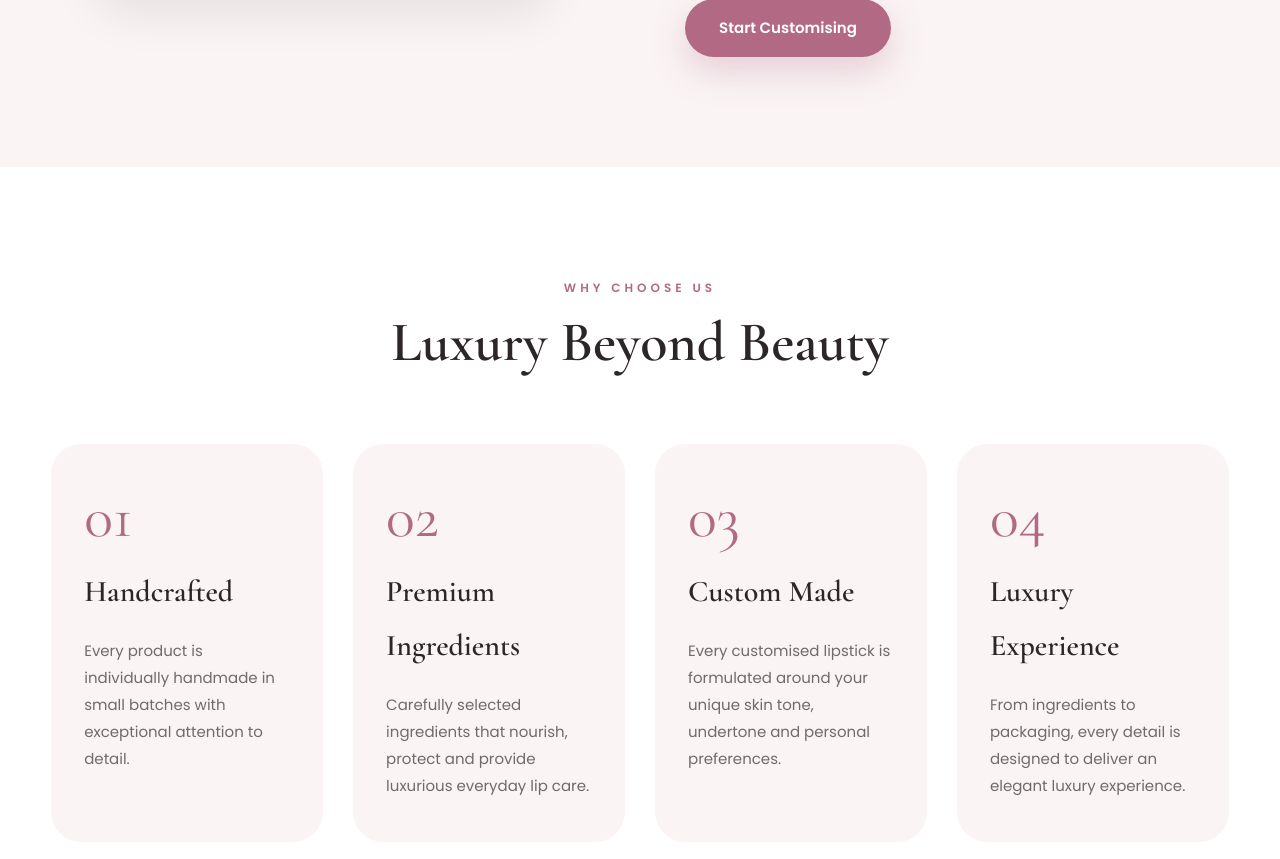
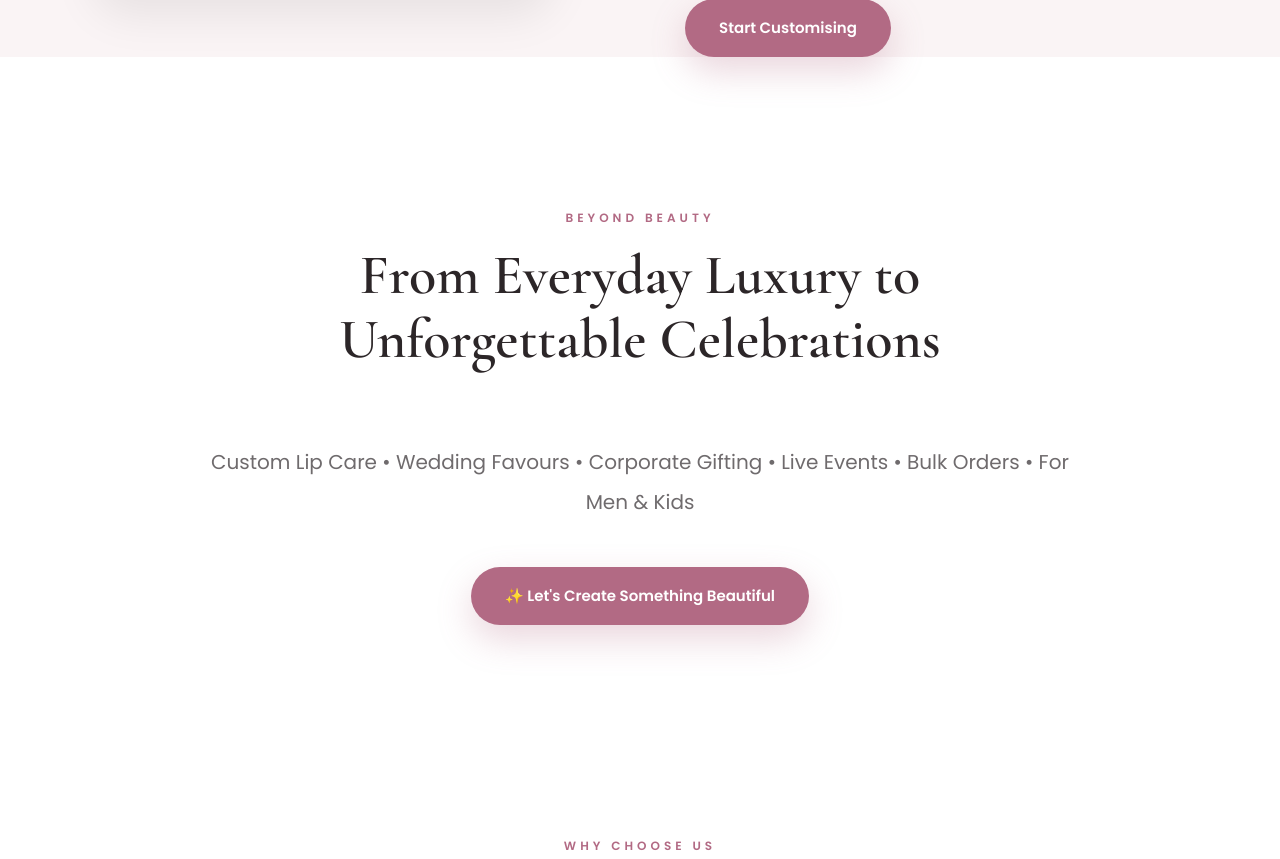
Before and after one commit to kreshahirani1994-beep/thebombaylipco, a plain HTML site: page index.html in a window 1280 px wide. Shown: the part 2825-3684 px from the top of the page. Drawn offline with nearby package versions, Linux system fonts and the light colour scheme.

Commit message:
Added Beyond Beauty section

```diff
--- a/css/style.css
+++ b/css/style.css
@@ -2126,4 +2126,58 @@ border:none;
 
 cursor:pointer;
 
-}
+}/*==================================
+BEYOND BEAUTY
+==================================*/
+
+.beyond-beauty{
+
+background:#fff;
+
+padding:100px 0;
+
+text-align:center;
+
+}
+
+.beyond-beauty h2{
+
+max-width:760px;
+
+margin:15px auto 25px;
+
+}
+
+.beyond-text{
+
+max-width:900px;
+
+margin:auto;
+
+font-size:20px;
+
+line-height:2;
+
+color:var(--grey);
+
+}
+
+.beyond-btn{
+
+margin-top:45px;
+
+}
+
+@media(max-width:768px){
+
+.beyond-text{
+
+font-size:17px;
+
+line-height:1.9;
+
+padding:0 10px;
+
+}
+
+}
--- a/index.html
+++ b/index.html
@@ -388,6 +388,47 @@ ingredients.
 class="btn">
 
 Start Customising
+
+</a>
+
+</div>
+
+</div>
+<!-- ===========================
+BEYOND BEAUTY
+=========================== -->
+
+<section class="beyond-beauty">
+
+<div class="container">
+
+<div class="section-title">
+
+<p>
+
+BEYOND BEAUTY
+
+</p>
+
+<h2>
+
+From Everyday Luxury to Unforgettable Celebrations
+
+</h2>
+
+</div>
+
+<p class="beyond-text">
+
+Custom Lip Care • Wedding Favours • Corporate Gifting • Live Events • Bulk Orders • For Men & Kids
+
+</p>
+
+<div class="beyond-btn">
+
+<a href="#" class="btn">
+
+✨ Let's Create Something Beautiful
 
 </a>
 
--- a/js/script.js
+++ b/js/script.js
@@ -358,7 +358,21 @@ Looking forward to hearing from you. 😊`);
 
 });
 
+/*=========================================
+BEYOND BEAUTY BUTTON
+=========================================*/
 
+document.querySelector(".beyond-beauty .btn").addEventListener("click",(e)=>{
+
+e.preventDefault();
+
+openWhatsapp(`Hi! 👋
+
+I came across The Bombay Lip Co. and I'm interested in your wedding favours, corporate gifting, live events and bulk order services.
+
+Could you please share more details? ✨`);
+
+});
 /*=========================================================
 CONTACT BUTTONS
 =========================================================*/
```
